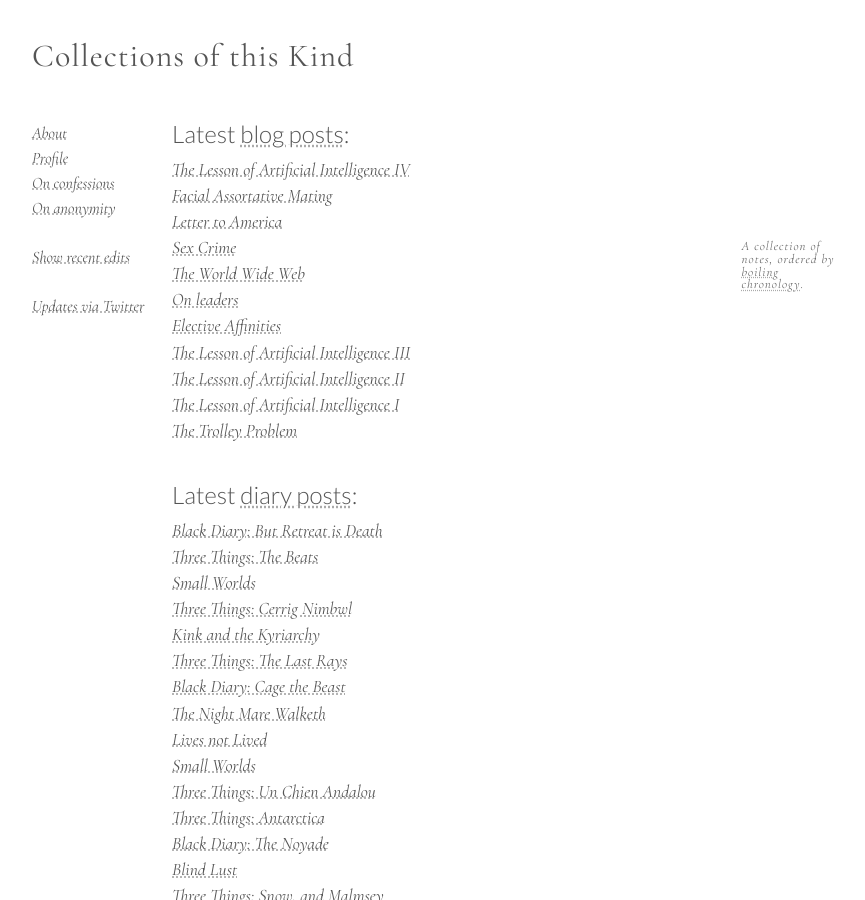
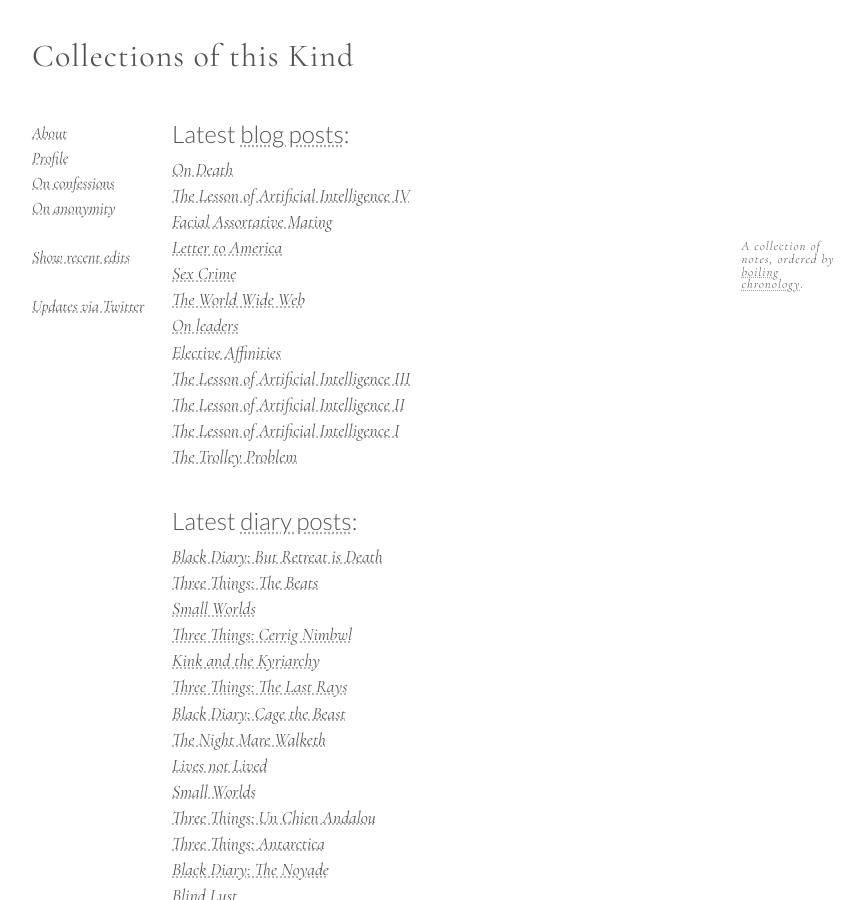
Before and after one commit to CollectionsOfThisKind/collectionsofthiskind.github.io, a Jekyll site: the page built from index.html, in a window 1280 px wide and 900 px high. Shown: the whole window, without its empty margins (78-943 px from the left). Built offline with Jekyll 4.4.1, drawn with Linux system fonts in a browser that asks for light colours.

Commit message:
Add files via upload

```diff
--- a/index.html
+++ b/index.html
@@ -31,6 +31,7 @@ A collection of notes, ordered by <a href="/pages/about/boiling.html">boiling ch
 <h2 name="blog">Latest <a href="/pages/blog/index.html">blog posts</a>:</h2>
 
 <ul class="new">
+<li><a href="pages/blog/death.html">On Death</a></li>
 <li><a href="pages/blog/ai4.html">The Lesson of Artificial Intelligence IV</a></li>
 <li><a href="pages/blog/face.html">Facial Assortative Mating</a></li>
 <li><a href="pages/blog/america.html">Letter to America</a></li>
```
